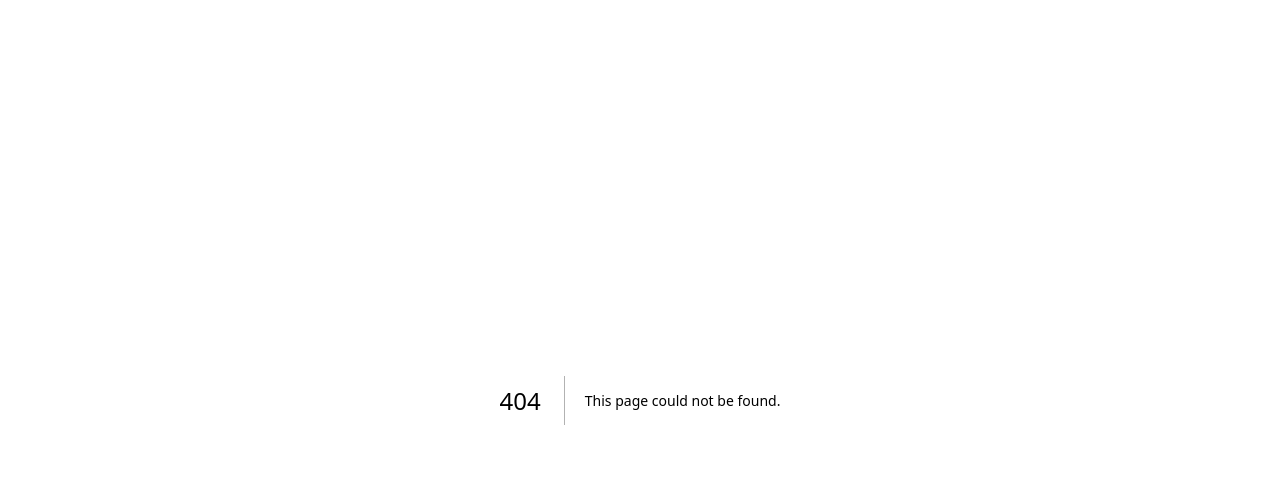
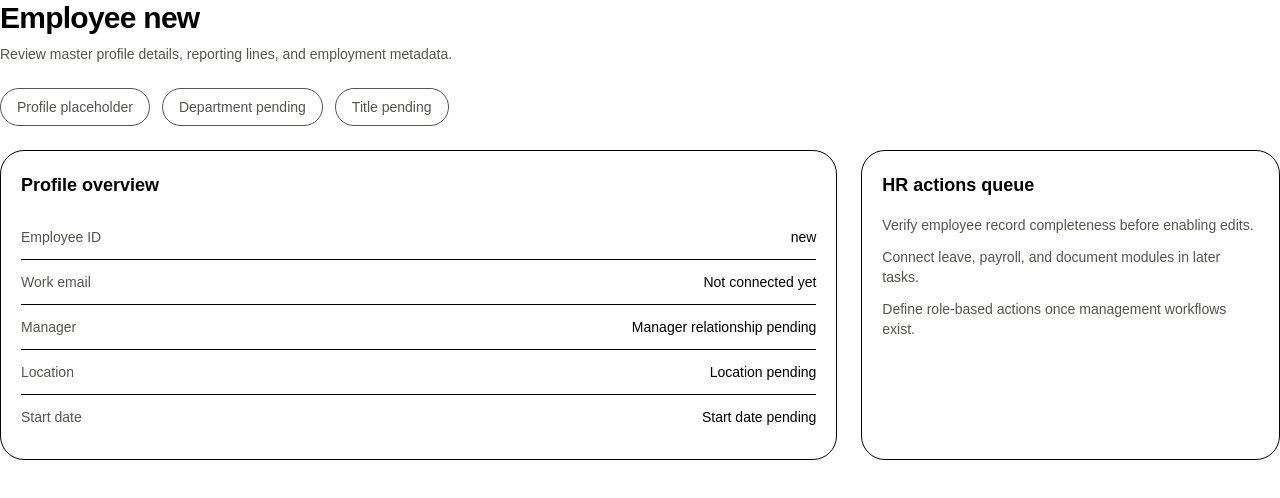
Before and after one commit to PKTJMC/HR-Management-System, a Next.js app: page /hr/employees/new in a window 1280 px wide. Before the commit this address had no page. Shown: the top 498 px of the page. Built offline with nearby package versions, Linux system fonts and the light colour scheme.

Commit message:
feat: add hr employee directory

```diff
--- /dev/null
+++ b/src/app/(portal)/hr/employees/[employeeId]/page.tsx
@@ -0,0 +1,99 @@
+import type { ReactNode } from "react";
+import { PageHeader } from "../../../../../components/layout/page-header";
+import { getEmployeeById } from "../../../../../features/employees/queries";
+
+type EmployeeDetailPageProps = {
+  params: Promise<{
+    employeeId: string;
+  }>;
+};
+
+function DetailCard({
+  title,
+  children,
+}: {
+  title: string;
+  children: ReactNode;
+}) {
+  return (
+    <section className="rounded-3xl border border-[--color-border] bg-[--color-panel] p-5">
+      <h2 className="text-lg font-semibold text-[--color-fg]">{title}</h2>
+      <div className="mt-4">{children}</div>
+    </section>
+  );
+}
+
+function DetailRow({
+  label,
+  value,
+}: {
+  label: string;
+  value: string;
+}) {
+  return (
+    <div className="flex flex-col gap-1 border-b border-[--color-border] py-3 last:border-b-0 md:flex-row md:items-center md:justify-between">
+      <dt className="text-sm font-medium text-stone-600">{label}</dt>
+      <dd className="text-sm text-[--color-fg]">{value}</dd>
+    </div>
+  );
+}
+
+export default async function EmployeeDetailPage({
+  params,
+}: EmployeeDetailPageProps) {
+  const { employeeId } = await params;
+  const employee = await getEmployeeById(employeeId);
+
+  return (
+    <section className="space-y-6">
+      <PageHeader
+        title={employee?.name ?? `Employee ${employeeId}`}
+        description="Review master profile details, reporting lines, and employment metadata."
+      />
+
+      <div className="flex flex-wrap gap-3 text-sm text-stone-600">
+        <span className="rounded-full border border-[--color-border] bg-[--color-panel] px-4 py-2">
+          {employee?.status ?? "Profile placeholder"}
+        </span>
+        <span className="rounded-full border border-[--color-border] bg-[--color-panel] px-4 py-2">
+          {employee?.department ?? "Department pending"}
+        </span>
+        <span className="rounded-full border border-[--color-border] bg-[--color-panel] px-4 py-2">
+          {employee?.title ?? "Title pending"}
+        </span>
+      </div>
+
+      <div className="grid gap-6 xl:grid-cols-[minmax(0,2fr)_minmax(280px,1fr)]">
+        <DetailCard title="Profile overview">
+          <dl>
+            <DetailRow label="Employee ID" value={employeeId} />
+            <DetailRow
+              label="Work email"
+              value={employee?.email ?? "Not connected yet"}
+            />
+            <DetailRow
+              label="Manager"
+              value={employee?.manager ?? "Manager relationship pending"}
+            />
+            <DetailRow
+              label="Location"
+              value={employee?.location ?? "Location pending"}
+            />
+            <DetailRow
+              label="Start date"
+              value={employee?.startDate ?? "Start date pending"}
+            />
+          </dl>
+        </DetailCard>
+
+        <DetailCard title="HR actions queue">
+          <ul className="space-y-3 text-sm text-stone-600">
+            <li>Verify employee record completeness before enabling edits.</li>
+            <li>Connect leave, payroll, and document modules in later tasks.</li>
+            <li>Define role-based actions once management workflows exist.</li>
+          </ul>
+        </DetailCard>
+      </div>
+    </section>
+  );
+}
--- /dev/null
+++ b/src/app/(portal)/hr/employees/page.tsx
@@ -0,0 +1,19 @@
+import { PageHeader } from "../../../../components/layout/page-header";
+import { EmployeeFilters } from "../../../../features/employees/components/employee-filters";
+import { EmployeeTable } from "../../../../features/employees/components/employee-table";
+import { listEmployees } from "../../../../features/employees/queries";
+
+export default async function EmployeesPage() {
+  const rows = await listEmployees();
+
+  return (
+    <section className="space-y-6">
+      <PageHeader
+        title="Employee Directory"
+        description="Search, filter, and manage employee master records."
+      />
+      <EmployeeFilters />
+      <EmployeeTable rows={rows} />
+    </section>
+  );
+}
--- /dev/null
+++ b/src/components/layout/page-header.tsx
@@ -0,0 +1,17 @@
+type PageHeaderProps = {
+  title: string;
+  description?: string;
+};
+
+export function PageHeader({ title, description }: PageHeaderProps) {
+  return (
+    <header className="space-y-2">
+      <h1 className="text-3xl font-semibold tracking-tight text-[--color-fg]">
+        {title}
+      </h1>
+      {description ? (
+        <p className="max-w-3xl text-sm text-stone-600">{description}</p>
+      ) : null}
+    </header>
+  );
+}
--- /dev/null
+++ b/src/features/employees/components/employee-filters.tsx
@@ -0,0 +1,40 @@
+export function EmployeeFilters() {
+  return (
+    <section
+      aria-label="Employee filters"
+      className="grid gap-4 rounded-3xl border border-[--color-border] bg-[--color-panel] p-5 md:grid-cols-3"
+    >
+      <label className="space-y-2 text-sm font-medium text-stone-700">
+        Search employees
+        <input
+          type="search"
+          name="employee-search"
+          placeholder="Search by name, ID, or email"
+          className="w-full rounded-2xl border border-[--color-border] bg-white px-4 py-3 text-sm outline-none transition focus:border-[--color-accent]"
+        />
+      </label>
+
+      <label className="space-y-2 text-sm font-medium text-stone-700">
+        Department
+        <select
+          name="department"
+          defaultValue="all"
+          className="w-full rounded-2xl border border-[--color-border] bg-white px-4 py-3 text-sm outline-none transition focus:border-[--color-accent]"
+        >
+          <option value="all">All departments</option>
+        </select>
+      </label>
+
+      <label className="space-y-2 text-sm font-medium text-stone-700">
+        Employment status
+        <select
+          name="status"
+          defaultValue="all"
+          className="w-full rounded-2xl border border-[--color-border] bg-white px-4 py-3 text-sm outline-none transition focus:border-[--color-accent]"
+        >
+          <option value="all">All statuses</option>
+        </select>
+      </label>
+    </section>
+  );
+}
--- /dev/null
+++ b/src/features/employees/components/employee-table.tsx
@@ -0,0 +1,47 @@
+export type EmployeeRow = {
+  id: string;
+  name: string;
+  department: string;
+  title: string;
+  status: string;
+};
+
+export function EmployeeTable({ rows }: { rows: EmployeeRow[] }) {
+  return (
+    <div className="overflow-hidden rounded-3xl border border-[--color-border] bg-[--color-panel]">
+      <table className="min-w-full text-sm">
+        <thead>
+          <tr className="border-b border-[--color-border] text-left text-stone-600">
+            <th className="px-4 py-3 font-medium">Name</th>
+            <th className="px-4 py-3 font-medium">Department</th>
+            <th className="px-4 py-3 font-medium">Title</th>
+            <th className="px-4 py-3 font-medium">Status</th>
+          </tr>
+        </thead>
+        <tbody>
+          {rows.length === 0 ? (
+            <tr>
+              <td className="px-4 py-8 text-stone-500" colSpan={4}>
+                No employees found.
+              </td>
+            </tr>
+          ) : (
+            rows.map((row) => (
+              <tr
+                key={row.id}
+                className="border-b border-[--color-border] last:border-b-0"
+              >
+                <td className="px-4 py-3 font-medium text-[--color-fg]">
+                  {row.name}
+                </td>
+                <td className="px-4 py-3 text-stone-700">{row.department}</td>
+                <td className="px-4 py-3 text-stone-700">{row.title}</td>
+                <td className="px-4 py-3 text-stone-700">{row.status}</td>
+              </tr>
+            ))
+          )}
+        </tbody>
+      </table>
+    </div>
+  );
+}
--- /dev/null
+++ b/src/features/employees/queries.ts
@@ -0,0 +1,22 @@
+import type { EmployeeRow } from "./components/employee-table";
+
+export type EmployeeDetail = EmployeeRow & {
+  email: string;
+  location: string;
+  manager: string;
+  startDate: string;
+};
+
+export async function listEmployees(): Promise<EmployeeRow[]> {
+  return [];
+}
+
+export async function getEmployeeById(
+  employeeId: string,
+): Promise<EmployeeDetail | null> {
+  if (!employeeId) {
+    return null;
+  }
+
+  return null;
+}
--- a/tsconfig.json
+++ b/tsconfig.json
@@ -15,6 +15,7 @@
     "moduleResolution": "bundler",
     "resolveJsonModule": true,
     "isolatedModules": true,
+    "types": ["vitest/globals"],
     "jsx": "react-jsx",
     "incremental": true,
     "plugins": [
```
Also changed, not shown: 1 other file (tests, documents, lock files or other folders).
